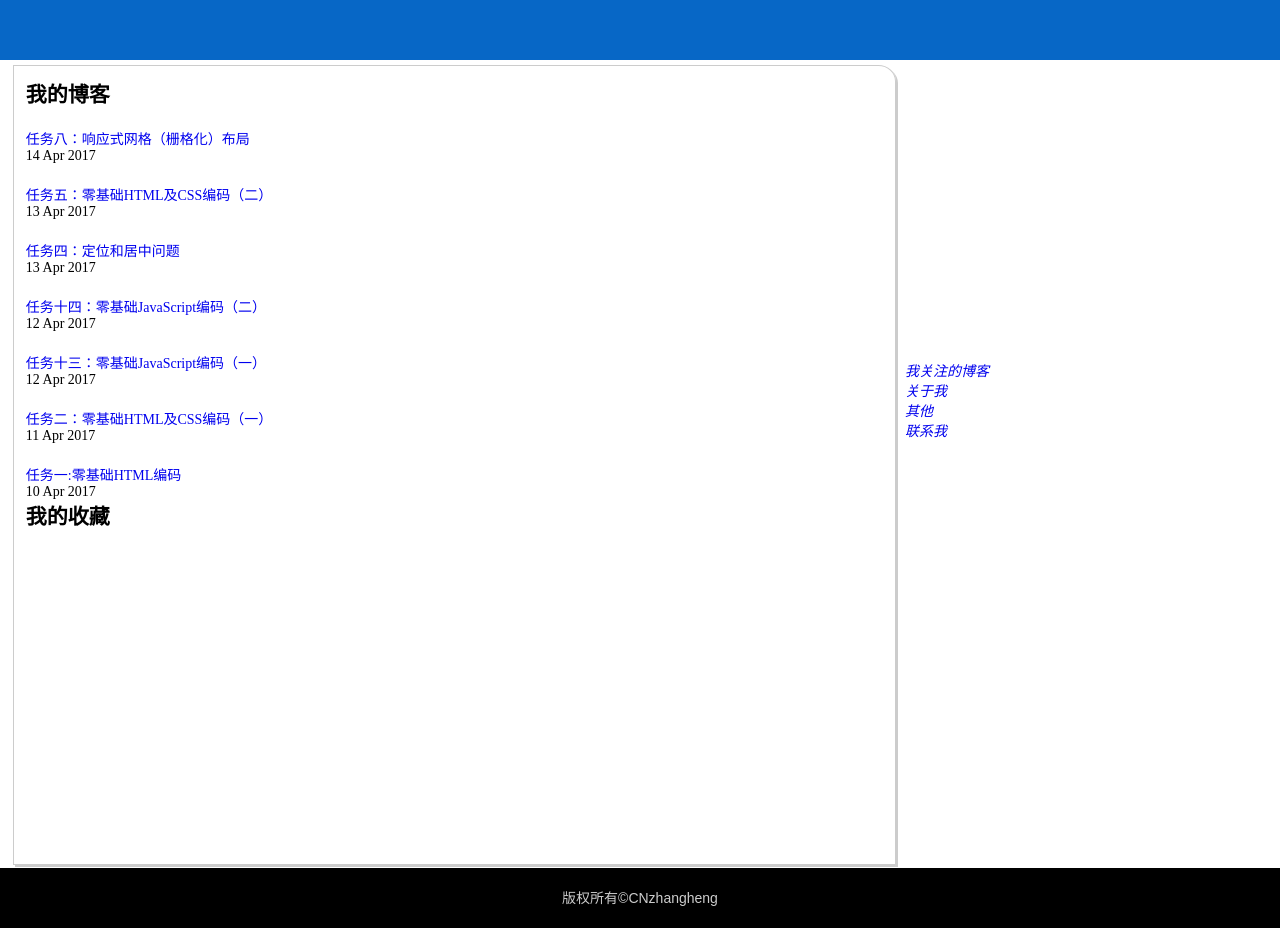
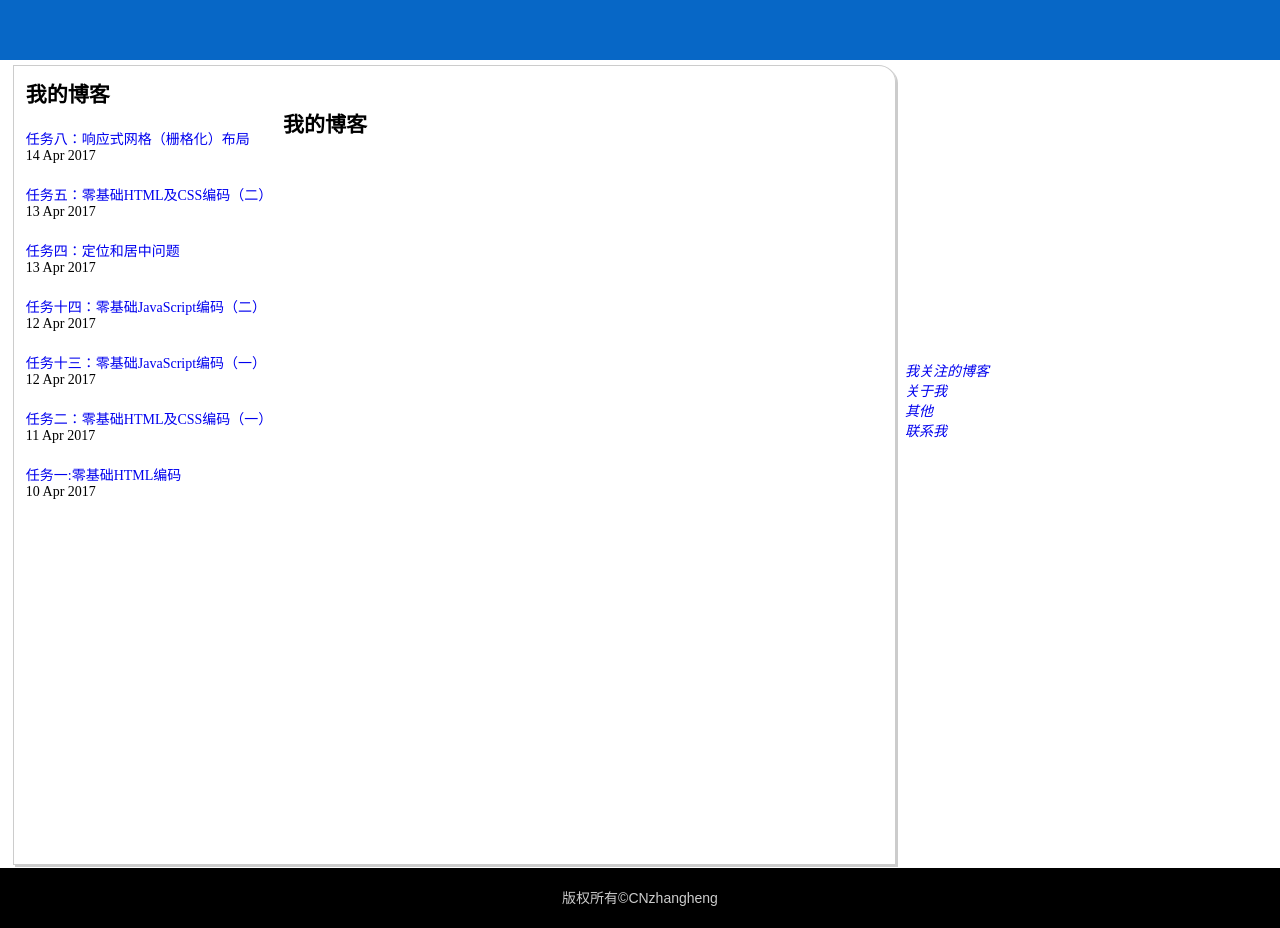
Before and after one commit to CNzhangheng/jekyll_demo, a Jekyll site: the page built from index.html, in a window 1280 px wide. Built offline with Jekyll 4.4.1, drawn with Linux system fonts in a browser that asks for light colours.

Commit message:
Update index.html

```diff
--- a/index.html
+++ b/index.html
@@ -5,7 +5,7 @@ title: 我的博客
 <style>
     .content-warp{
         min-width:30%;
-        display: inline-block;
+        float:left;
     }
 </style>
 <h2>{{ page.title }}</h2>
@@ -19,7 +19,7 @@ title: 我的博客
         {% endfor %}
     </div>
 </div>
-<h2>我的收藏</h2>
+<h2>{{ page.title }}</h2>
 <div class="content-warp">
     <div class="content-warp-h2">
         {% for collect in site.collects %}
```
